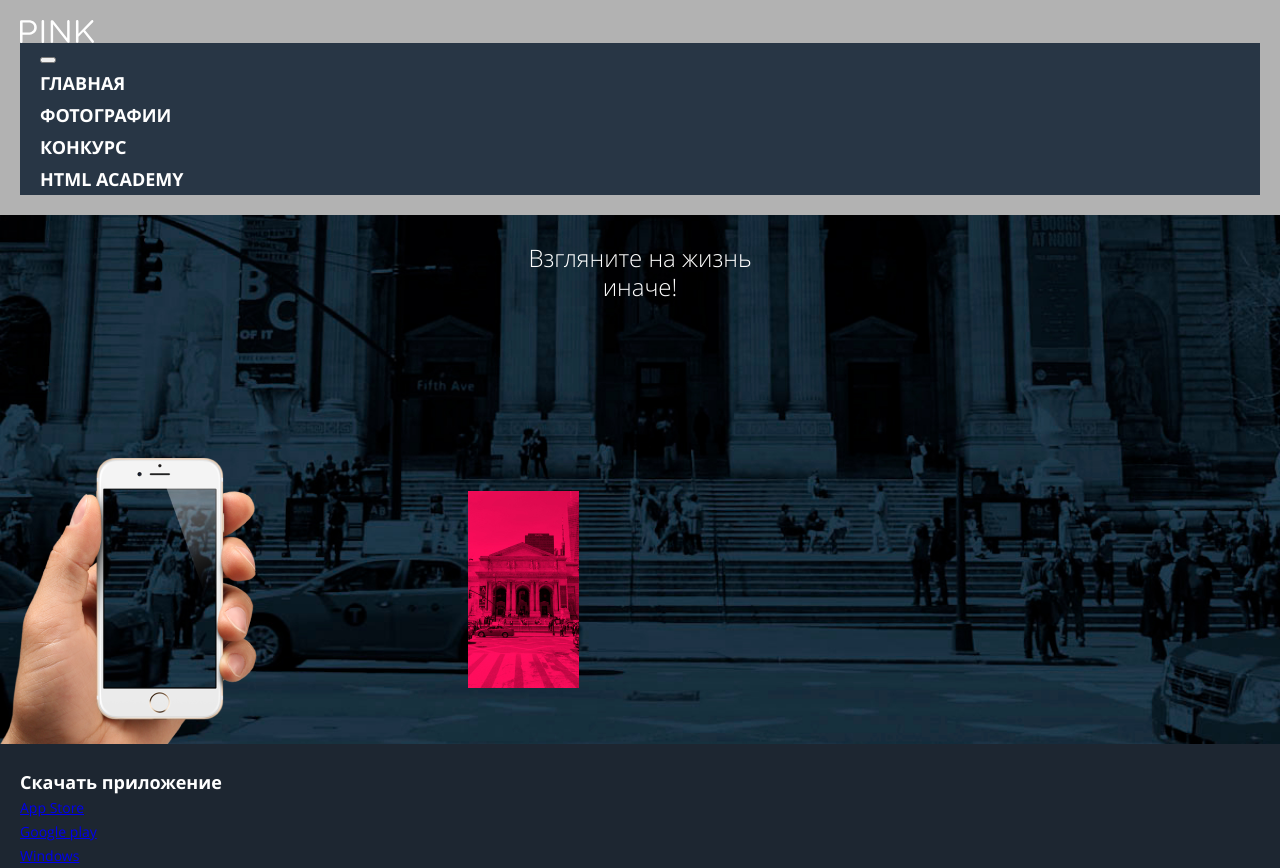
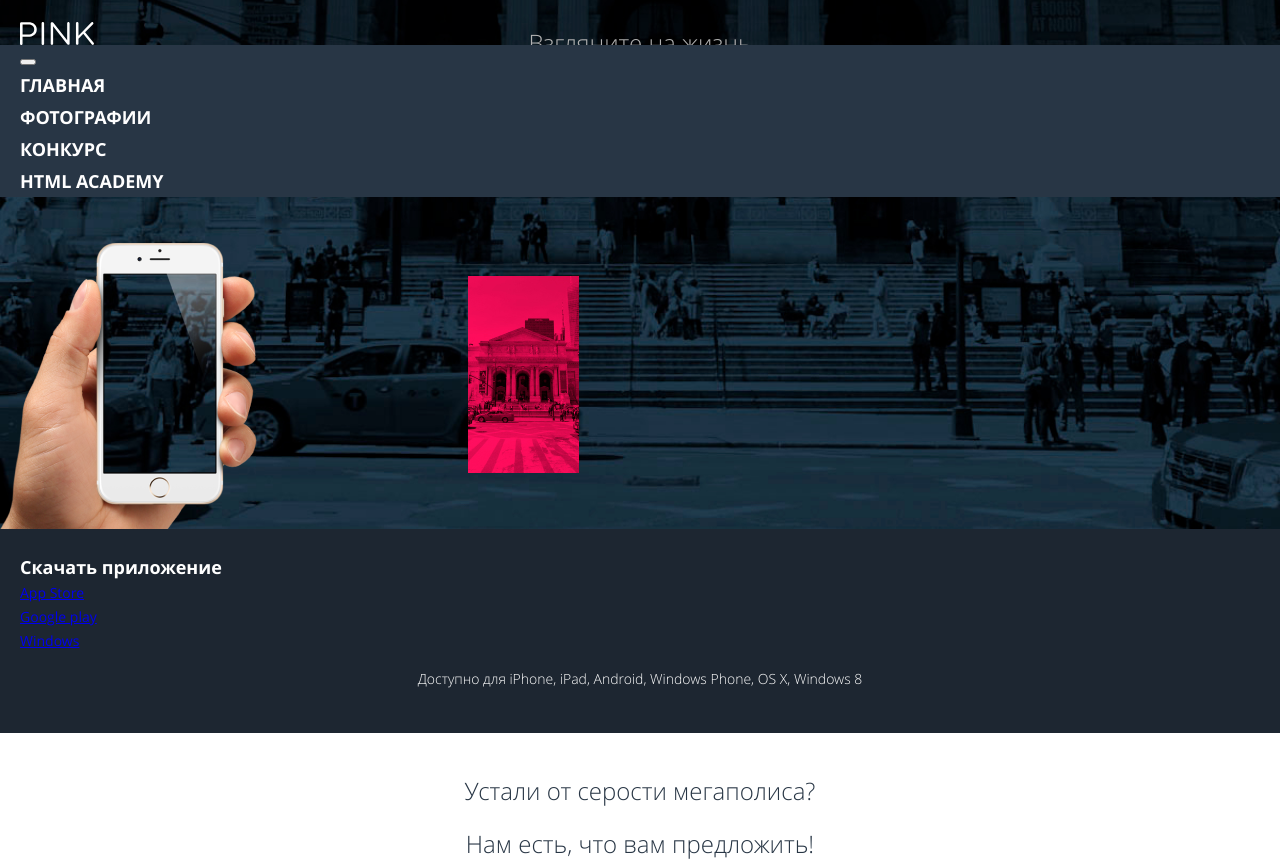
Before and after one commit to Goshak95/974579-pink-24, a website: page source/index.html in a window 1280 px wide. Shown: the top 868 px of the page. Drawn offline with nearby package versions, Linux system fonts and the light colour scheme; files that its build step writes are made by us from their sources.

Commit message:
задает абсолютное позиционирование шапке и меню навигации

```diff
--- a/source/less/components/main-nav.less
+++ b/source/less/components/main-nav.less
@@ -1,4 +1,6 @@
 .main-nav {
+  position: absolute;
+  left: 0;
   width: 100%;
   background-color: @gray-blue;
   z-index: 2;
--- a/source/less/components/page-header.less
+++ b/source/less/components/page-header.less
@@ -1,7 +1,10 @@
 .page-header {
   background-color: fade(@black, 30%);
+  position: absolute;
+  top: 0;
+  width: 100%;
 }
 
 .page-header__wrapper {
-  padding: 20px;
+  padding: 22px 20px 21px 20px;
 }
```
